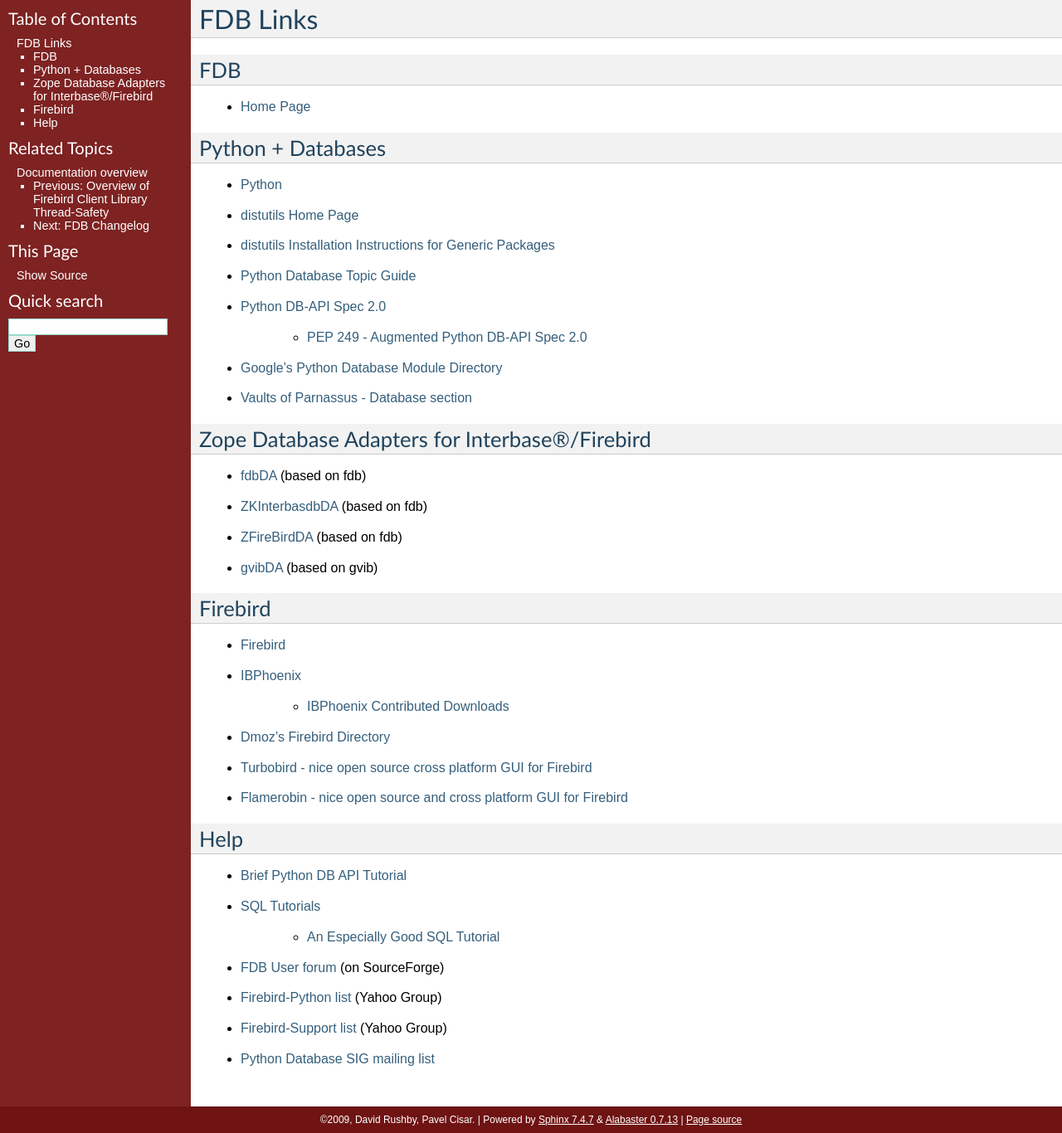
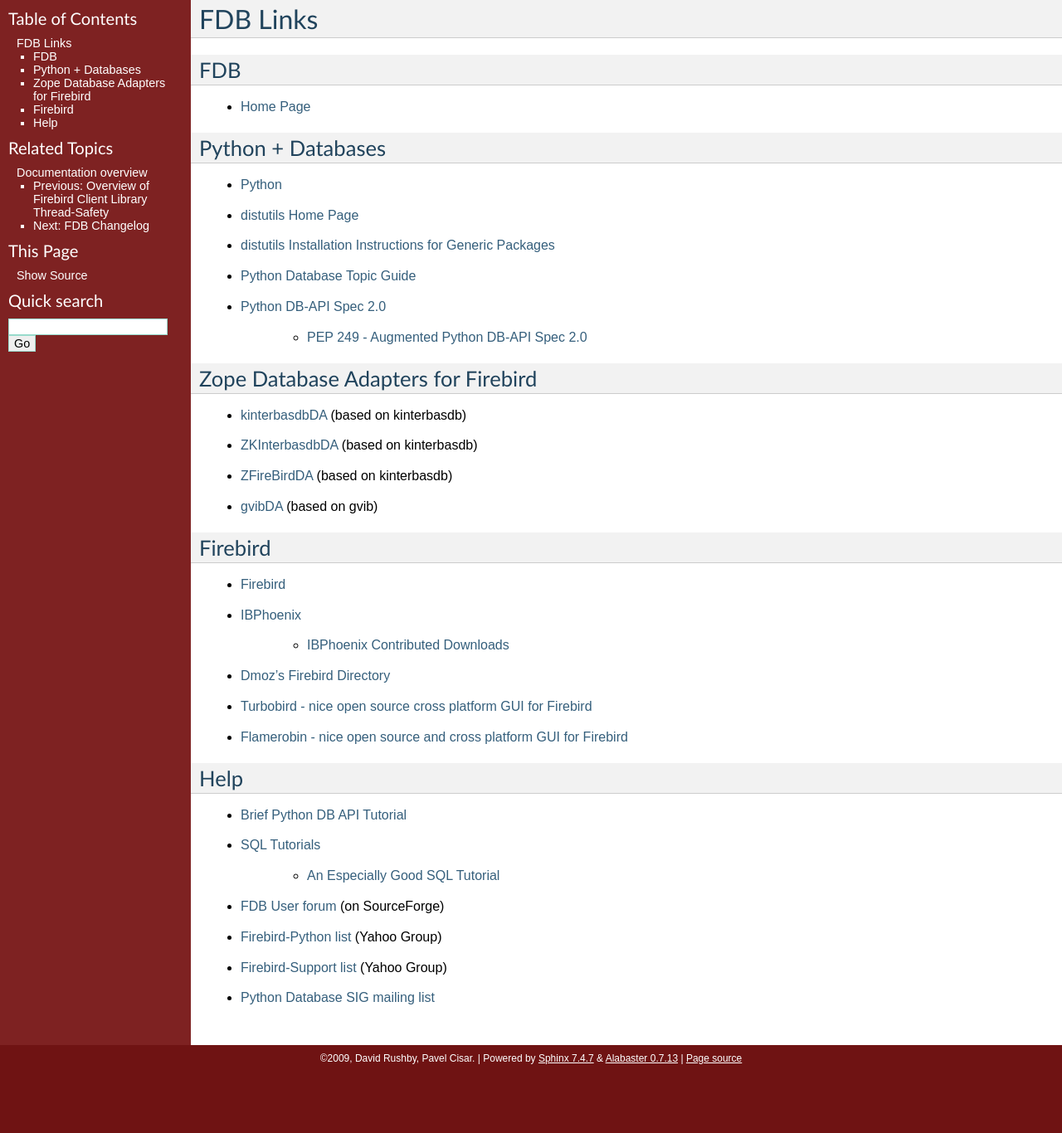
Before and after one commit to andrewleech/fdb_embedded, a Sphinx documentation site: the page built from sphinx/links.txt, in a window 1280 px wide. Shown: the whole page at 83% size. Built offline with Sphinx 7.4.7, drawn with Linux system fonts in a browser that asks for light colours; after the commit the page ends 1292 px from its top, so only the background shows below that.

Commit message:
fix some old links that are not working anymore
git-svn-id: svn://svn.code.sf.net/p/firebird/code/python/fdb/trunk@54594 65644016-39b1-43b1-bf79-96bc8fe82c15

```diff
--- a/sphinx/links.txt
+++ b/sphinx/links.txt
@@ -23,22 +23,16 @@ Python + Databases
     + `PEP 249 - Augmented Python DB-API Spec 2.0
       <http://www.python.org/peps/pep-0249.html>`__
 
-+ `Google's Python Database Module Directory <http://directory.google.
-  com/Top/Computers/Programming/Languages/Python/Modules/Databases_and_P
-  ersistence/>`__
-+ `Vaults of Parnassus - Database section
-  <http://py.vaults.ca/parnassus/apyllo.py/973100124>`__
-
-Zope Database Adapters for Interbase®/Firebird
+Zope Database Adapters for Firebird
 ^^^^^^^^^^^^^^^^^^^^^^^^^^^^^^^^^^^^^^^^^^^^^^
 
-+ `fdbDA <http://old.zope.org/Members/mwoj/kinterbasdbDA>`__
-  (based on fdb)
++ `kinterbasdbDA <http://old.zope.org/Members/mwoj/kinterbasdbDA>`__
+  (based on kinterbasdb)
 + `ZKInterbasdbDA
   <http://old.zope.org/Members/nakagami/ZKInterbasdbDA>`__ (based on
-  fdb)
+  kinterbasdb)
 + `ZFireBirdDA <http://savannah.nongnu.org/projects/zfirebirdda/>`__
-  (based on fdb)
+  (based on kinterbasdb)
 + `gvibDA <http://www.zope.org/Members/bkc/gvibDA>`__ (based on gvib)
 
 Firebird
```
